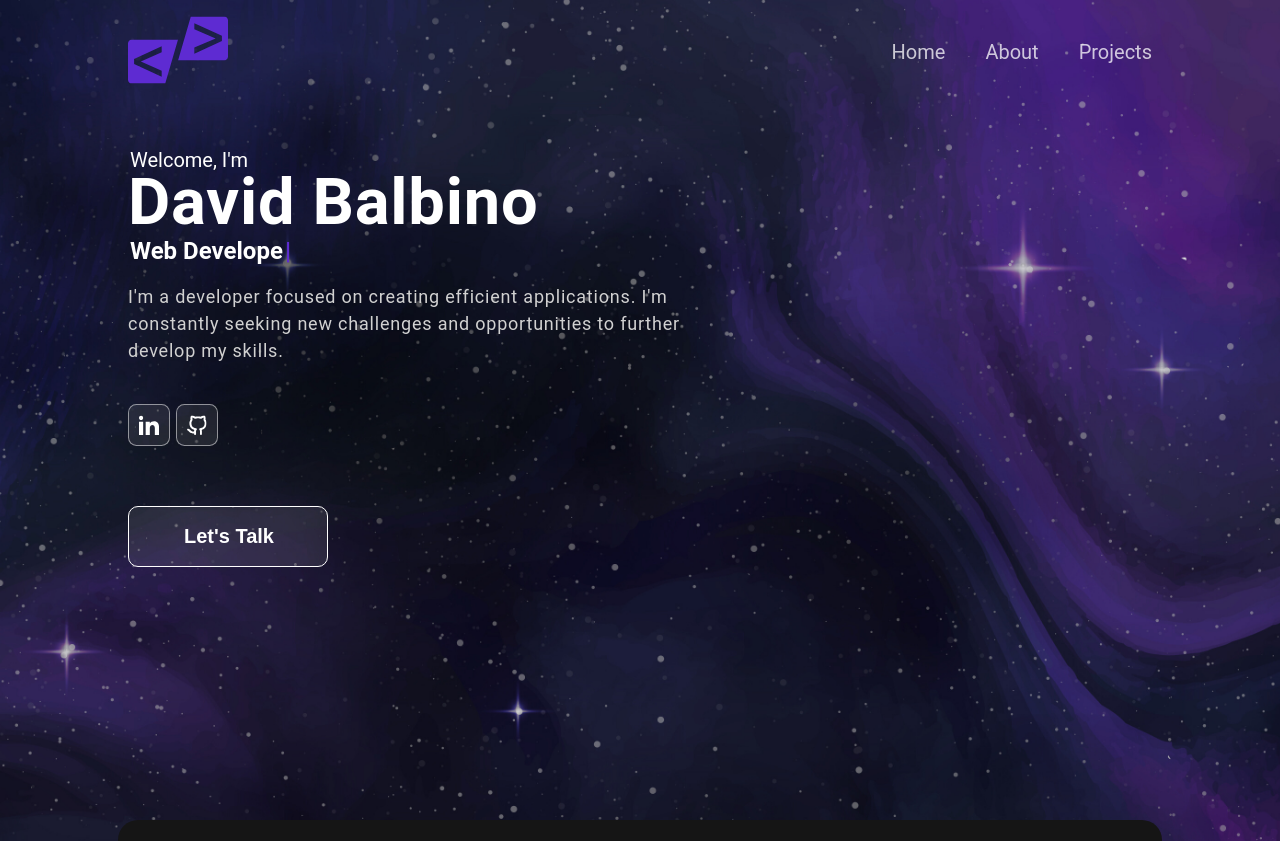
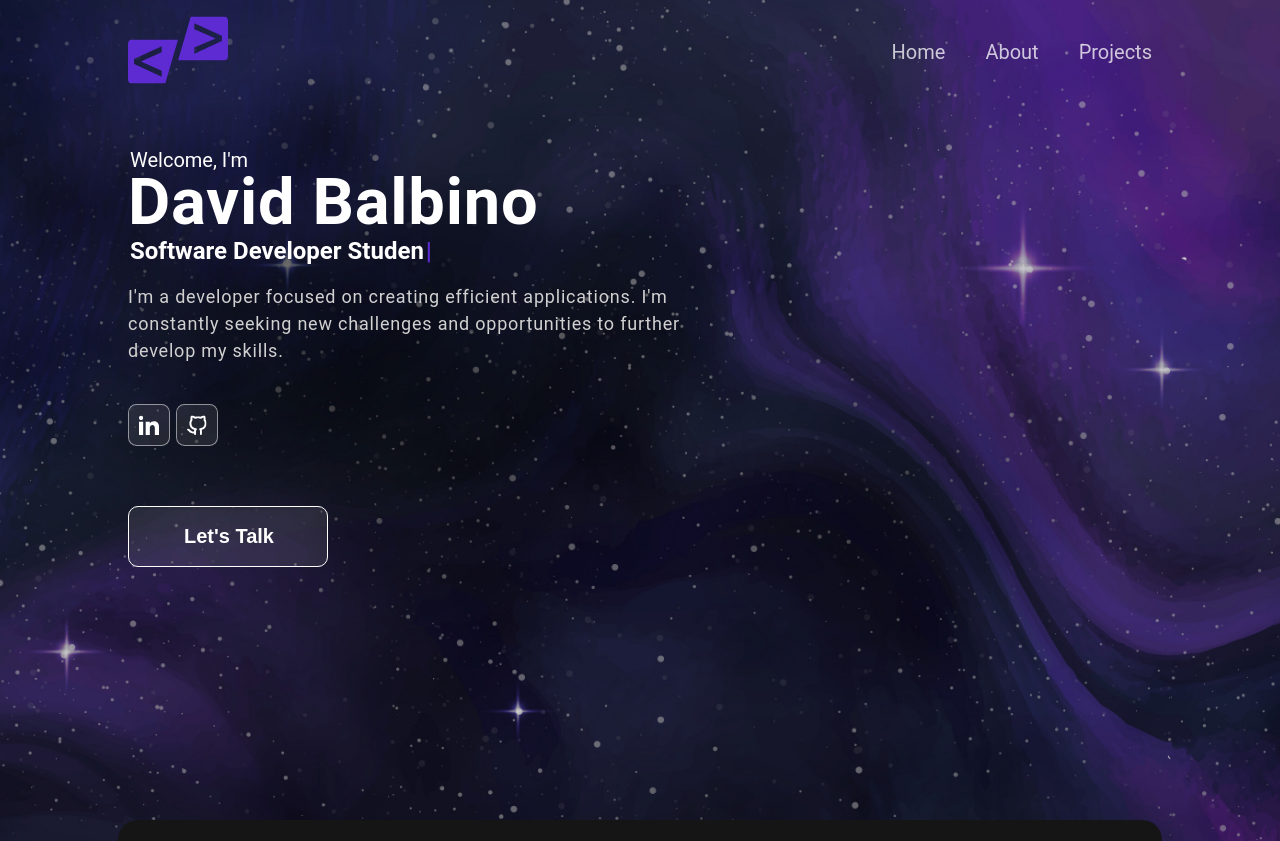
Before and after one commit to DavidBalbin0/portfolio, a React (Create React App) app: page / in a window 1280 px wide. Shown: the top 841 px of the page. Built offline with nearby package versions, Linux system fonts and the light colour scheme; no server answers.

Commit message:
modified words in hero

```diff
--- a/src/components/Hero.tsx
+++ b/src/components/Hero.tsx
@@ -8,7 +8,7 @@ export const Hero = () => {
     const [text, setText] = useState('');
     const [delta, setDelta] = useState(300 - Math.random() * 100);
     const [index, setIndex] = useState(1);
-    const toRotate = [ "Web Developer", "Web Designer", "UI/UX Designer" ];
+    const toRotate = [ "Software Developer Student", "Web Developer", "Back-End", "Front-End", "Full-Stack" ];
     const period = 2000;
 
     useEffect(() => {
```
